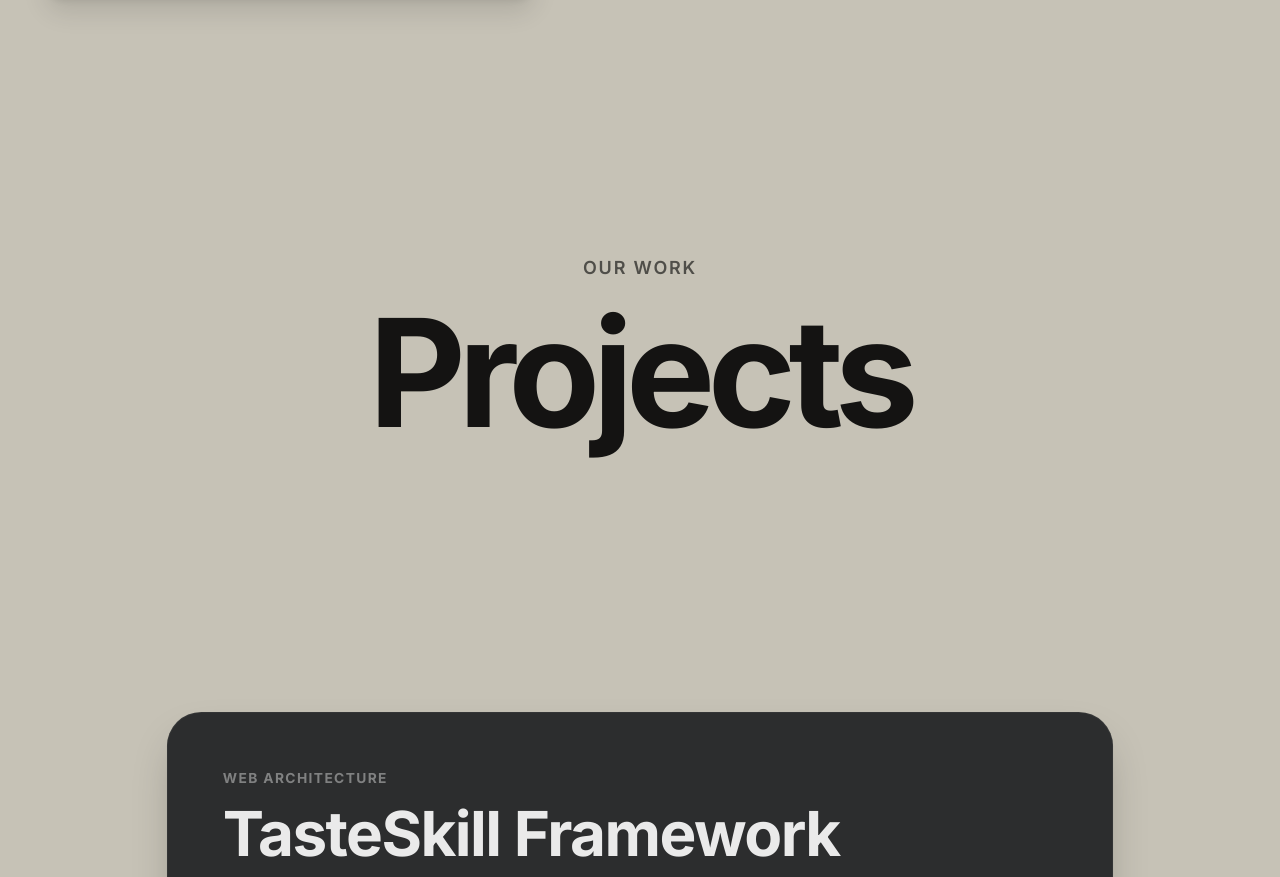
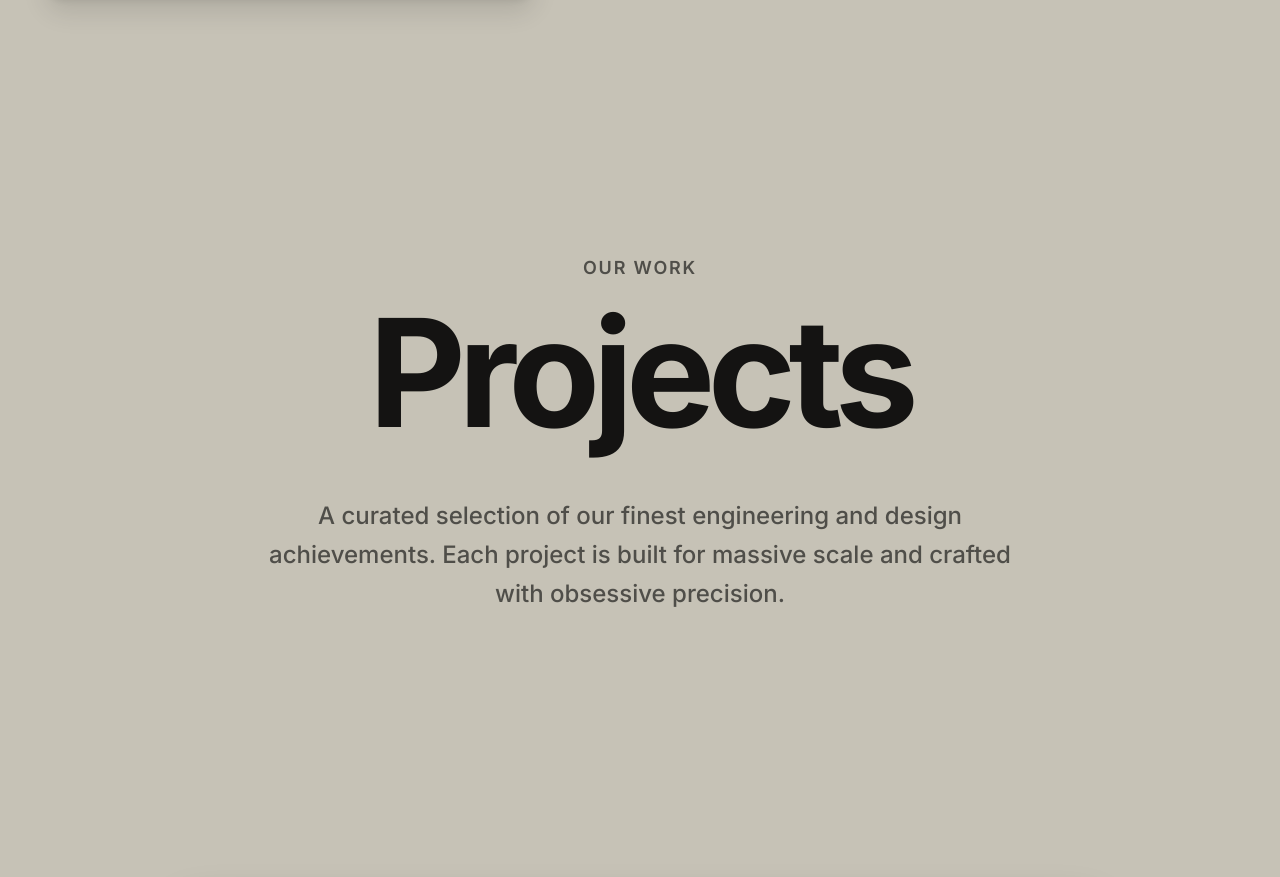
Before and after one commit to Darklordlucy/TeamArise, a Next.js app: page / in a window 1280 px wide. Shown: the part 5440-6317 px from the top of the page. Built offline with nearby package versions, Linux system fonts and the light colour scheme.

Commit message:
project section

```diff
--- a/src/components/Projects.tsx
+++ b/src/components/Projects.tsx
@@ -42,11 +42,14 @@ export default function Projects() {
 
   return (
     <section ref={containerRef} id="projects" className="relative bg-[#c6c2b6] pb-[10vh]">
-      <div className="text-center pt-32 pb-16 relative z-0">
+      <div className="text-center pt-32 pb-16 relative z-0 px-8">
         <p className="text-lg font-semibold tracking-widest text-black/60 mb-4 uppercase">Our Work</p>
         <h2 className="text-7xl md:text-[150px] font-extrabold tracking-tighter text-black/90 leading-none">
           Projects
         </h2>
+        <p className="max-w-3xl mx-auto mt-8 md:mt-12 text-xl md:text-2xl text-black/60 font-medium leading-relaxed">
+          A curated selection of our finest engineering and design achievements. Each project is built for massive scale and crafted with obsessive precision.
+        </p>
       </div>
 
       <div className="relative z-10">
```
